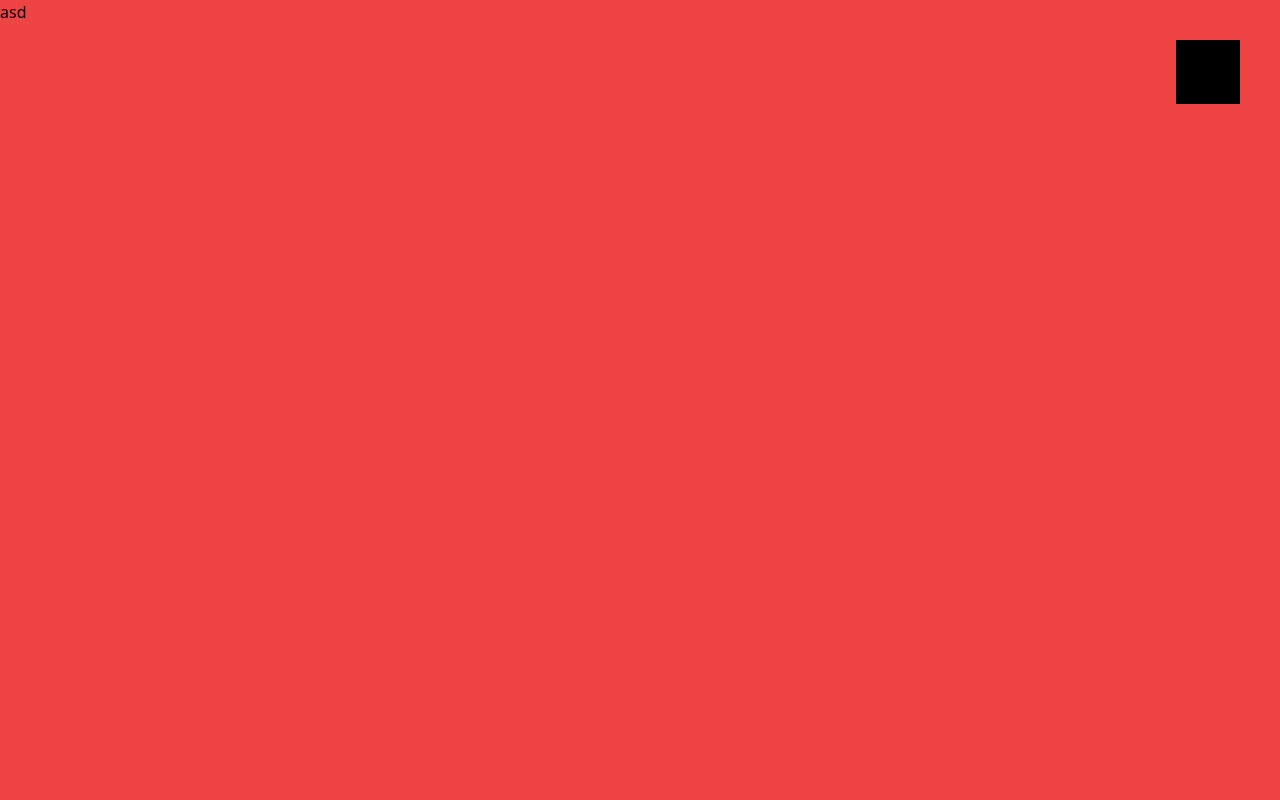
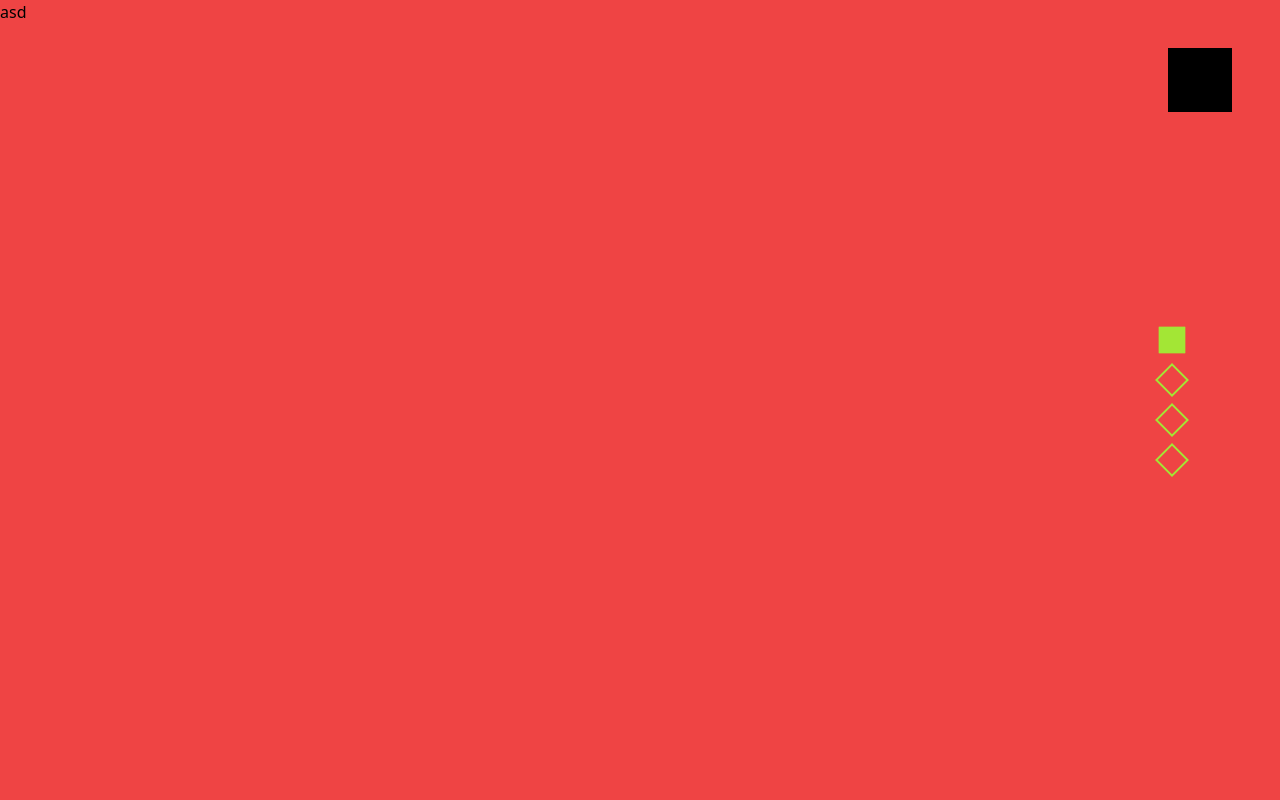
Before and after one commit to szymonadamowicz/PortfolioPage, a Next.js app: page / in a window 1280 px wide. Shown: the top 800 px of the page. Built offline with nearby package versions, Linux system fonts and the light colour scheme.

Commit message:
more smooth scrollHandling function, code cleanup, subPanel, file organization

```diff
--- a/package.json
+++ b/package.json
@@ -6,6 +6,8 @@
     "@testing-library/jest-dom": "^5.17.0",
     "@testing-library/react": "^13.4.0",
     "@testing-library/user-event": "^13.5.0",
+    "framer-motion": "^11.11.9",
+    "fullpage.js": "^4.0.30",
     "next": "^14.2.15",
     "react": "^18.3.1",
     "react-dom": "^18.3.1",
--- a/src/components/HomePage/HomePage.tsx
+++ b/src/components/HomePage/HomePage.tsx
@@ -1,81 +1,48 @@
-import React, { useEffect, useState, useCallback } from 'react';
-import FirstSegment from './Segments/FirstSegment';
+import React, { useEffect } from "react";
+import FirstSegment from "./Segments/FirstSegment";
+import useScrollHandler from "../UseScrollHandler";
+import SideBarDisplay from "./SideBarDisplay";
 
 const HomePage: React.FC = () => {
-  const [isScrolling, setIsScrolling] = useState(false);
-  const [segmentHeight, setSegmentHeight] = useState(0);
-  const scrollTimeoutDuration = 350;
-  const scrollSpeed = 0.32;
+  const segments = 3;
+  const scrollSpeed = 0.25;
+  const scrollTimeoutDuration = 250;
 
-  const smoothScroll = (targetY: number) => {
-    const startY = window.scrollY;
-    const distance = targetY - startY;
-    let startTime: number | null = null;
-
-    const animateScroll = (currentTime: number) => {
-      if (startTime === null) {
-        startTime = currentTime;
-      }
-      const timeElapsed = currentTime - startTime;
-      const progress = Math.min(timeElapsed / (1000 * scrollSpeed), 1);
-
-      window.scrollTo(0, startY + distance * progress);
-
-      if (progress < 1) {
-        requestAnimationFrame(animateScroll);
-      }
-    };
-
-    requestAnimationFrame(animateScroll);
-  };
-
-  const handleScroll = useCallback((event: WheelEvent) => {
-    event.preventDefault();
-
-    if (isScrolling) return;
-
-    setIsScrolling(true);
-
-    const delta = event.deltaY;
-
-    const targetScroll = delta > 0
-      ? window.scrollY + segmentHeight
-      : window.scrollY - segmentHeight;
-
-    smoothScroll(targetScroll);
-
-    setTimeout(() => {
-      setIsScrolling(false);
-    }, scrollTimeoutDuration);
-  }, [isScrolling, segmentHeight]);
-
-  const updateSegmentHeight = () => {
-    if (typeof window !== 'undefined') {
-      setSegmentHeight(window.innerHeight);
-    }
-  };
+  const { segmentNumber, segmentHeight, setSegmentNumber, smoothScroll } = useScrollHandler(
+    segments,
+    scrollSpeed,
+    scrollTimeoutDuration
+  );
 
   useEffect(() => {
-    if (typeof window !== 'undefined') {
-      setSegmentHeight(window.innerHeight);
+    document.body.style.overflow = "hidden";
 
-      window.addEventListener('wheel', handleScroll, { passive: false });
-      window.addEventListener('resize', updateSegmentHeight);
+    return () => {
+      document.body.style.overflow = "auto";
+    };
+  }, []);
 
-      return () => {
-        window.removeEventListener('wheel', handleScroll);
-        window.removeEventListener('resize', updateSegmentHeight);
-      };
-    }
-  }, [handleScroll]);
+  const goToSegment = (segment: number) => {
+    const targetScroll = segment * segmentHeight;
+    setSegmentNumber(segment);
+    smoothScroll(targetScroll);
+  };
 
   return (
     <div>
-      <div style={{ height: "100%" }}>
+      {/* Przekazujemy funkcję goToSegment do nawigacji */}
+      <SideBarDisplay segmentNumber={segmentNumber} segments={segments} goToSegment={goToSegment} />
+      <div style={{ height: "100vh" }}>
         <FirstSegment />
-        <h1 style={{ height: "100vh", backgroundColor: "red" }}>2</h1>
-        <h1 style={{ height: "100vh", backgroundColor: "blue" }}>3</h1>
-        <h1 style={{ height: "100vh", backgroundColor: "pink" }}>4</h1>
+      </div>
+      <div style={{ height: "100vh", backgroundColor: "red" }}>
+        <h1>2</h1>
+      </div>
+      <div style={{ height: "100vh", backgroundColor: "blue" }}>
+        <h1>3</h1>
+      </div>
+      <div style={{ height: "100vh", backgroundColor: "pink" }}>
+        <h1>4</h1>
       </div>
     </div>
   );
--- /dev/null
+++ b/src/components/HomePage/SegmentCounter.tsx
@@ -0,0 +1,24 @@
+import React from "react";
+import { SegmentProps } from "../../types/types";
+
+const SegmentCounter: React.FC<SegmentProps> = ({ segmentNumber, segments, goToSegment }) => {
+  const segmentsArray = Array.from({ length: segments + 1 }, (_, i) => i);
+
+  return (
+    <div className="fixed right-12 top-1/2 transform -translate-y-1/2 flex flex-col items-center space-y-4">
+      {segmentsArray.map((section, index) => (
+        <button
+          onClick={() => goToSegment(index)}
+          key={index}
+          className={`w-6 h-6 border-2 transition-all duration-500 ease-in-out transform ${
+            segmentNumber === section
+              ? "bg-lime-400 border-lime-400 rotate-0 scale-110"
+              : "rotate-45 border-lime-400 bg-transparent"
+          }`}
+        />
+      ))}
+    </div>
+  );
+};
+
+export default SegmentCounter;
--- a/src/components/HomePage/Segments/FirstSegment.tsx
+++ b/src/components/HomePage/Segments/FirstSegment.tsx
@@ -1,47 +1,10 @@
-import React, { useState, useRef } from "react";
+import React from "react";
 import PageOverlay from "../../PageOverlay";
-import Submenu from "../Submenu";
 
 const FirstSegment = () => {
-  const [isOpen, setIsOpen] = useState(false);
-  const timeoutRef = useRef<NodeJS.Timeout | null>(null);
-
-  const handleMouseLeave = () => {
-    timeoutRef.current = setTimeout(() => {
-      setIsOpen(false);
-    }, 250);
-  };
-
-  const handleMouseEnter = () => {
-    if (timeoutRef.current) {
-      clearTimeout(timeoutRef.current);
-      timeoutRef.current = null;
-    }
-    setIsOpen(true);
-  };
-
   return (
     <PageOverlay>
       <div>asd</div>
-      <button
-        className="bg-black w-16 h-16 absolute right-10 top-10 z-20"
-        onPointerEnter={handleMouseEnter}
-        onPointerLeave={handleMouseLeave}
-        onClick={() => {
-          setIsOpen((prev) => !prev);
-        }}
-      >
-        asd
-      </button>
-      <div
-        className={`bg-gray-400 w-80 h-80 absolute right-10 top-10 z-10 transition-all duration-300 ease-out ${
-          isOpen ? "opacity-100 visible" : "opacity-0 invisible"
-        }`}
-        onPointerEnter={handleMouseEnter}
-        onPointerLeave={handleMouseLeave}
-      >
-        <Submenu/>
-      </div>
     </PageOverlay>
   );
 };
--- /dev/null
+++ b/src/components/HomePage/SideBar/SubmenuButton.tsx
@@ -0,0 +1,46 @@
+import React, { useState, useRef } from "react";
+import PageOverlay from "../../PageOverlay";
+import Submenu from "../SideBar/Submenu";
+
+const SubmenuButton = () => {
+  const [isOpen, setIsOpen] = useState(false);
+  const timeoutRef = useRef<NodeJS.Timeout | null>(null);
+
+  const handleMouseLeave = () => {
+    timeoutRef.current = setTimeout(() => {
+      setIsOpen(false);
+    }, 250);
+  };
+
+  const handleMouseEnter = () => {
+    if (timeoutRef.current) {
+      clearTimeout(timeoutRef.current);
+      timeoutRef.current = null;
+    }
+    setIsOpen(true);
+  };
+
+  return (
+    <>
+      <button
+        className="bg-black w-16 h-16 z-20 absolute right-0"
+        onPointerEnter={handleMouseEnter}
+        onPointerLeave={handleMouseLeave}
+        onClick={() => {
+          setIsOpen((prev) => !prev);
+        }}
+      />
+      <div
+        className={`bg-gray-400 w-80 h-80 relative z-10 transition-all duration-300 ease-out ${
+          isOpen ? "opacity-100 visible" : "opacity-0 invisible"
+        }`}
+        onPointerEnter={handleMouseEnter}
+        onPointerLeave={handleMouseLeave}
+      >
+        <Submenu />
+      </div>
+    </>
+  );
+};
+
+export default SubmenuButton;
--- /dev/null
+++ b/src/components/HomePage/SideBarDisplay.tsx
@@ -0,0 +1,19 @@
+import { SegmentProps } from "../../types/types";
+import SegmentCounter from "./SegmentCounter";
+import SubmenuButton from "./SideBar/SubmenuButton";
+
+const SideBarDisplay: React.FC<SegmentProps> = ({ segmentNumber, segments, goToSegment }) => {
+  return (
+    <>
+      <div className="fixed right-12 top-12">
+        <SubmenuButton />
+      </div>
+
+      <div className="fixed right-12 top-1/2 transform -translate-y-1/2">
+        <SegmentCounter segmentNumber={segmentNumber} segments={segments} goToSegment={goToSegment} />
+      </div>
+    </>
+  );
+};
+
+export default SideBarDisplay;
--- /dev/null
+++ b/src/components/UseScrollHandler.tsx
@@ -0,0 +1,98 @@
+import { useState, useEffect, useCallback } from "react";
+
+const useScrollHandler = (
+  maxSegment: number,
+  scrollSpeed: number,
+  scrollTimeoutDuration: number
+) => {
+  const [isScrolling, setIsScrolling] = useState(false);
+  const [segmentHeight, setSegmentHeight] = useState(0);
+  const [segmentNumber, setSegmentNumber] = useState(0);
+
+  const smoothScroll = useCallback(
+    (targetY: number) => {
+      const startY = window.scrollY;
+      const distance = targetY - startY;
+      let startTime: number | null = null;
+
+      const animateScroll = (currentTime: number) => {
+        if (startTime === null) {
+          startTime = currentTime;
+        }
+        const timeElapsed = currentTime - startTime;
+        const progress = Math.min(timeElapsed / (1000 * scrollSpeed), 1);
+
+        window.scrollTo(0, startY + distance * progress);
+
+        if (progress < 1) {
+          requestAnimationFrame(animateScroll);
+        }
+      };
+
+      requestAnimationFrame(animateScroll);
+    },
+    [scrollSpeed]
+  );
+
+  const handleScroll = useCallback(
+    (event: WheelEvent) => {
+      event.preventDefault();
+
+      if (isScrolling) return;
+
+      setIsScrolling(true);
+
+      const delta = event.deltaY;
+      let newSegmentNumber = delta > 0 ? segmentNumber + 1 : segmentNumber - 1;
+
+      if (newSegmentNumber < 0) {
+        newSegmentNumber = 0;
+      }
+
+      if (newSegmentNumber > maxSegment) {
+        newSegmentNumber = maxSegment;
+      }
+
+      const targetScroll = newSegmentNumber * segmentHeight;
+
+      setSegmentNumber(newSegmentNumber);
+      smoothScroll(targetScroll);
+
+      setTimeout(() => {
+        setIsScrolling(false);
+      }, scrollTimeoutDuration);
+    },
+    [
+      isScrolling,
+      segmentHeight,
+      segmentNumber,
+      maxSegment,
+      scrollTimeoutDuration,
+      smoothScroll,
+    ]
+  );
+
+  const updateSegmentHeight = () => {
+    if (typeof window !== "undefined") {
+      setSegmentHeight(window.innerHeight);
+    }
+  };
+
+  useEffect(() => {
+    if (typeof window !== "undefined") {
+      setSegmentHeight(window.innerHeight);
+
+      window.addEventListener("wheel", handleScroll, { passive: false });
+      window.addEventListener("resize", updateSegmentHeight);
+
+      return () => {
+        window.removeEventListener("wheel", handleScroll);
+        window.removeEventListener("resize", updateSegmentHeight);
+      };
+    }
+  }, [handleScroll]);
+
+  return { segmentNumber, segmentHeight, setSegmentNumber, smoothScroll };
+};
+
+export default useScrollHandler;
--- a/src/global.css
+++ b/src/global.css
@@ -4,8 +4,25 @@
 
 
 * {
-    margin: 0px;
-    padding: 0px;
-    box-sizing: border-box;
-    border-radius: 0px;
+  margin: 0px;
+  padding: 0px;
+  box-sizing: border-box;
+  border-radius: 0px;
 }
+
+#fullpage {
+  height: 100vh;
+  overflow: hidden;
+
+}
+
+.section {
+  height: 100vh;
+  display: flex;
+  justify-content: center;
+  align-items: center;
+}
+
+.fp-watermark {
+  display: none !important;
+}
--- a/src/pages/_app.js
+++ /dev/null
@@ -1,7 +0,0 @@
-import '../global.css';
-
-function App({ Component, pageProps }) {
-  return <Component {...pageProps} />;
-}
-
-export default App;
--- /dev/null
+++ b/src/pages/_app.tsx
@@ -0,0 +1,8 @@
+import "../global.css"
+import { AppProps } from 'next/app';
+
+function MyApp({ Component, pageProps }: AppProps) {
+  return <Component {...pageProps} />;
+}
+
+export default MyApp;
--- a/src/types/types.ts
+++ b/src/types/types.ts
@@ -1,3 +1,5 @@
-const a = "as"
-
-  export default a;
+export interface SegmentProps {
+  segmentNumber: number;
+  segments:number;
+  goToSegment: (segment: number) => void;
+}
```
Also changed, not shown: src/components/HomePage/SideBar/Submenu.tsx (renamed from src/components/HomePage/Submenu.tsx), 2 other files (tests, documents, lock files or other folders).
